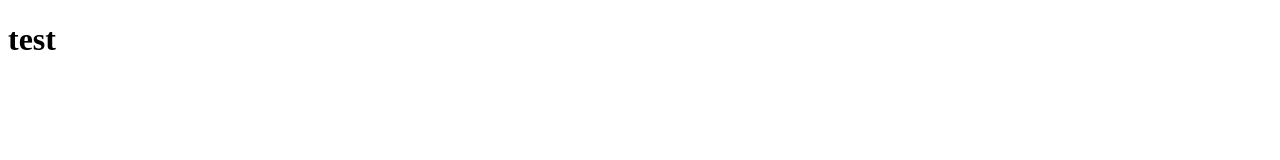
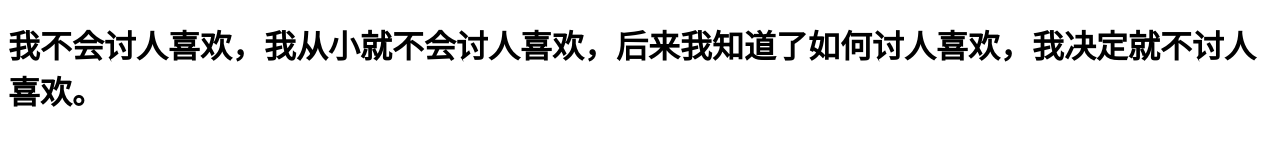
Before and after one commit to lilywang711/personal-web, a plain HTML site: page index.html in a window 1280 px wide. Drawn offline with Linux system fonts and the light colour scheme.

Commit message:
no message
Signed-off-by: lilywang <wangxiaoying@supermonkey.com.cn>

```diff
--- a/index.html
+++ b/index.html
@@ -8,7 +8,7 @@
 </head>
 <body>
   <h1>
-    test
+    我不会讨人喜欢，我从小就不会讨人喜欢，后来我知道了如何讨人喜欢，我决定就不讨人喜欢。
   </h1>
 </body>
 </html>
```
